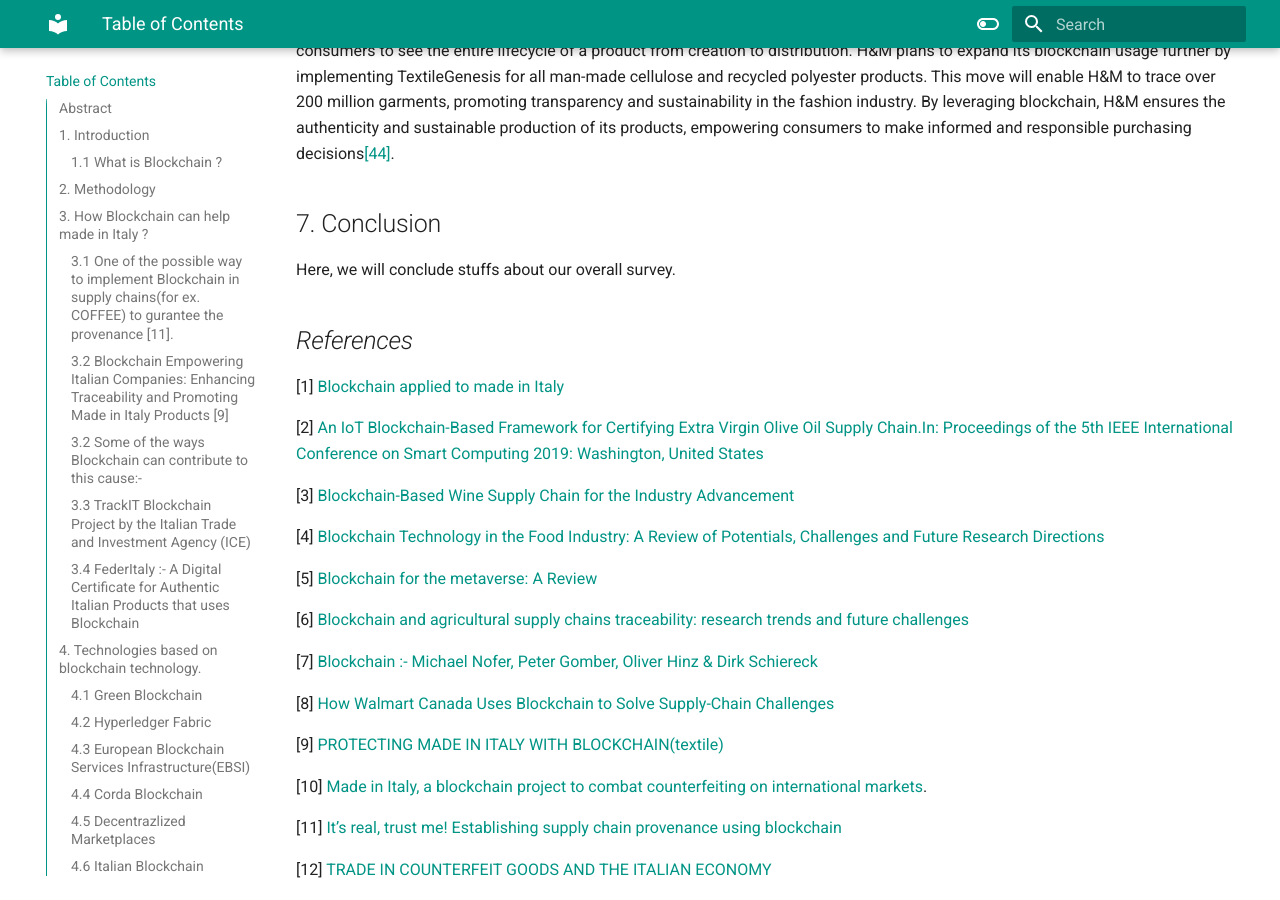
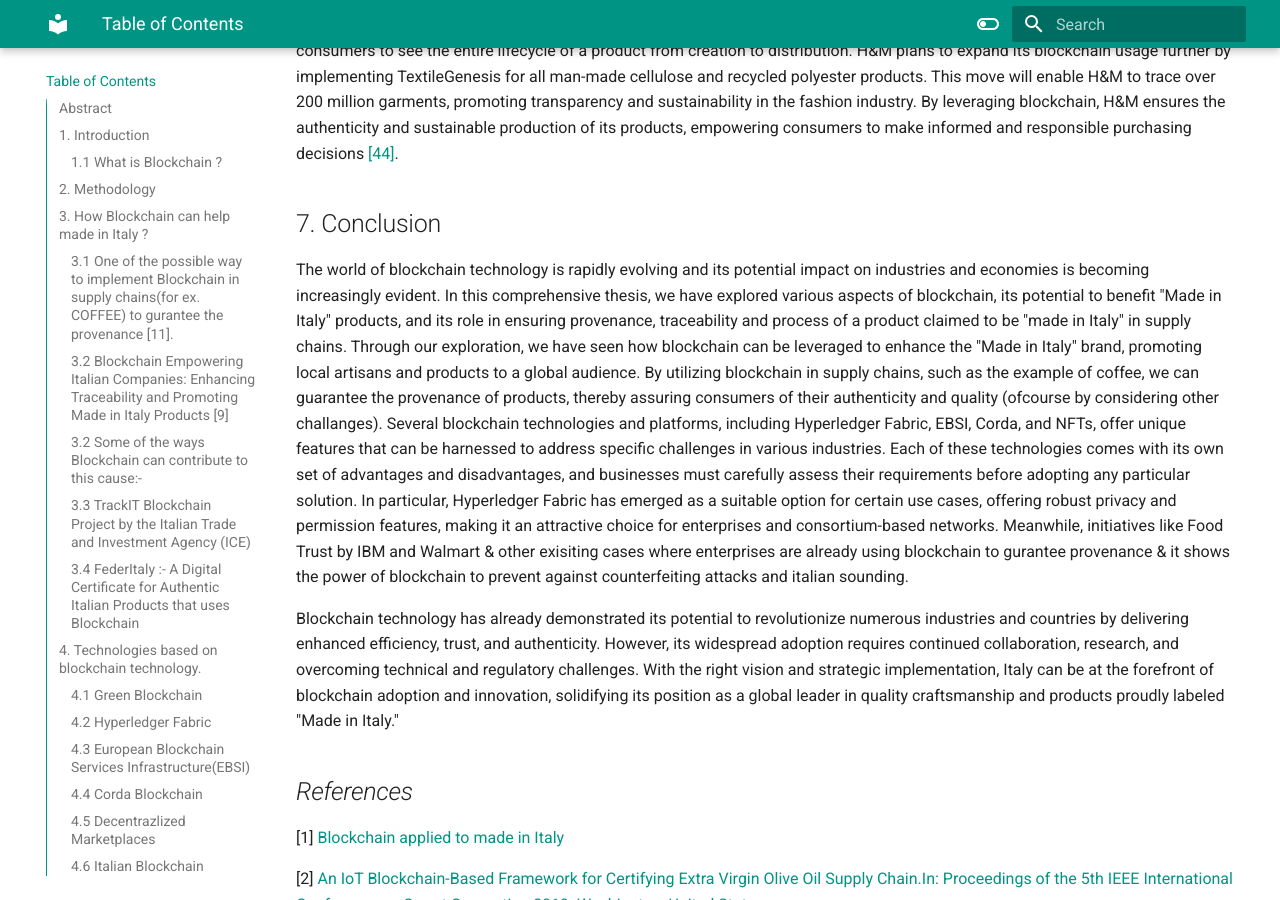
Before and after one commit to piyushsingh1997/Made-in-Italy-, an MkDocs documentation site: the page built from docs/index.md, in a window 1280 px wide and 900 px high, scrolled down 16286 px. Built offline with MkDocs 1.6.1 and Material for MkDocs 9.7.7, drawn with Linux system fonts in a browser that asks for light colours; some of the changed text lies outside the part shown.

Commit message:
conclusion -> done

```diff
--- a/docs/index.md
+++ b/docs/index.md
@@ -294,21 +294,21 @@ Hyperledger Fabric's benefits, such as its permissioned network model, modular a
 ## 6. Some use cases for wine and fashion industry
 ***
 
-#### 6.1 Placido VolPone, first winery in the world to certify the Blockchain supply  [[36]](#references)
+#### 6.1 Placido VolPone, first winery in the world to certify the Blockchain supply
 
-The world's first case of total transparency and self-certification in the wine production and transformation chain has been achieved through a pioneering solution developed by EY and EzLab. This innovative system allows consumers to easily access crucial information by simply scanning the QR Code on the label using their smartphones, with this technology, consumers can verify:-
+The world's first case of total transparency and self-certification in the wine production and transformation chain has been achieved through a pioneering solution developed by EY and EzLab. This innovative system allows consumers to easily access crucial information by simply scanning the QR Code on the label using their smartphones, with this technology, consumers can verify [[36]](#references) :-
 
-Provenance:- They can track the origin of the wine, knowing exactly where it was grown and produced, right from the field to the bottle.
+* Provenance:- They can track the origin of the wine, knowing exactly where it was grown and produced, right from the field to the bottle.
 
-Organoleptic characteristics:- Detailed information about the sensory properties of the wine, such as taste, aroma, and texture, can be readily available.
+* Organoleptic characteristics:- Detailed information about the sensory properties of the wine, such as taste, aroma, and texture, can be readily available.
 
-The entire wine industrial chain:- The entire process, from the cultivation of the grapes to the final product, can be transparently examined, ensuring authenticity and quality.
+* The entire wine industrial chain:- The entire process, from the cultivation of the grapes to the final product, can be transparently examined, ensuring authenticity and quality.
 
 Furthermore, the system provides insights into various aspects of the supply chain, such as the specific seeds used, the treatments applied, and the distance the product has traveled from the field to the shelves of the point of sale. This level of traceability empowers consumers to make informed decisions and fosters a greater connection between producers and their customers.
 
 ***
 
-#### **How does it work in a nutshell ?**
+* **How does it work in a nutshell ?**
 
 Integration of blockchain technology in the Italian wine supply chain involves creating a network of sensors to collect data on weather and soil conditions affecting grape quality. Winegrowers input data about themselves, vineyards, and grape processing. Harvest details, juice extraction, and wine production specifics are added. Entities in wine production add data on suppliers, raw materials, fermentation, additives, and storage conditions. Wholesale distributors and transit cellars contribute data on transportation, processing, and blending. Bottling and labeling details, including counterfeit protection, are logged. Retailers manage storage, shipment, and sales data. A mobile app with QR codes allows consumers to access wine origin information. Blockchain ensures traceability, transparency, and consumer confidence throughout the wine supply chain [[37]](#references).
 
@@ -333,11 +333,14 @@ The consortium uses blockchain technology to create a digital record of the jour
 TextileGenes is a blockchain-based platform for traceability in its supply chain. TextileGenesis provides a solution specifically designed for the fashion and textile industry to track and trace materials and products from their origin to the end consumer [[43]](#references).
 
 
-H&M is using blockchain technology for traceability in its supply chain. In 2019, the company partnered with TextileGenesis, a blockchain-based platform, to track the production of man-made cellulose and recycled polyester fibers in its products. This allows consumers to see the entire lifecycle of a product from creation to distribution. H&M plans to expand its blockchain usage further by implementing TextileGenesis for all man-made cellulose and recycled polyester products. This move will enable H&M to trace over 200 million garments, promoting transparency and sustainability in the fashion industry. By leveraging blockchain, H&M ensures the authenticity and sustainable production of its products, empowering consumers to make informed and responsible purchasing decisions[[44]](#references).
+H&M is using blockchain technology for traceability in its supply chain. In 2019, the company partnered with TextileGenesis, a blockchain-based platform, to track the production of man-made cellulose and recycled polyester fibers in its products. This allows consumers to see the entire lifecycle of a product from creation to distribution. H&M plans to expand its blockchain usage further by implementing TextileGenesis for all man-made cellulose and recycled polyester products. This move will enable H&M to trace over 200 million garments, promoting transparency and sustainability in the fashion industry. By leveraging blockchain, H&M ensures the authenticity and sustainable production of its products, empowering consumers to make informed and responsible purchasing decisions [[44]](#references).
 
 ## 7. Conclusion
 
-Here, we will conclude stuffs about our overall survey.
+The world of blockchain technology is rapidly evolving and its potential impact on industries and economies is becoming increasingly evident. In this comprehensive thesis, we have explored various aspects of blockchain, its potential to benefit "Made in Italy" products, and its role in ensuring provenance, traceability and process of a product claimed to be "made in Italy" in supply chains.
+Through our exploration, we have seen how blockchain can be leveraged to enhance the "Made in Italy" brand, promoting local artisans and products to a global audience. By utilizing blockchain in supply chains, such as the example of coffee, we can guarantee the provenance of products, thereby assuring consumers of their authenticity and quality (ofcourse by considering other challanges). Several blockchain technologies and platforms, including Hyperledger Fabric, EBSI, Corda, and NFTs, offer unique features that can be harnessed to address specific challenges in various industries. Each of these technologies comes with its own set of advantages and disadvantages, and businesses must carefully assess their requirements before adopting any particular solution. In particular, Hyperledger Fabric has emerged as a suitable option for certain use cases, offering robust privacy and permission features, making it an attractive choice for enterprises and consortium-based networks. Meanwhile, initiatives like Food Trust by IBM and Walmart & other exisiting cases where enterprises are already using blockchain to gurantee provenance & it shows the power of blockchain to prevent against counterfeiting attacks and italian sounding.
+
+Blockchain technology has already demonstrated its potential to revolutionize numerous industries and countries by delivering enhanced efficiency, trust, and authenticity.  However, its widespread adoption requires continued collaboration, research, and overcoming technical and regulatory challenges. With the right vision and strategic implementation, Italy can be at the forefront of blockchain adoption and innovation, solidifying its position as a global leader in quality craftsmanship and products proudly labeled "Made in Italy."
 
 ## *References*
 
```
